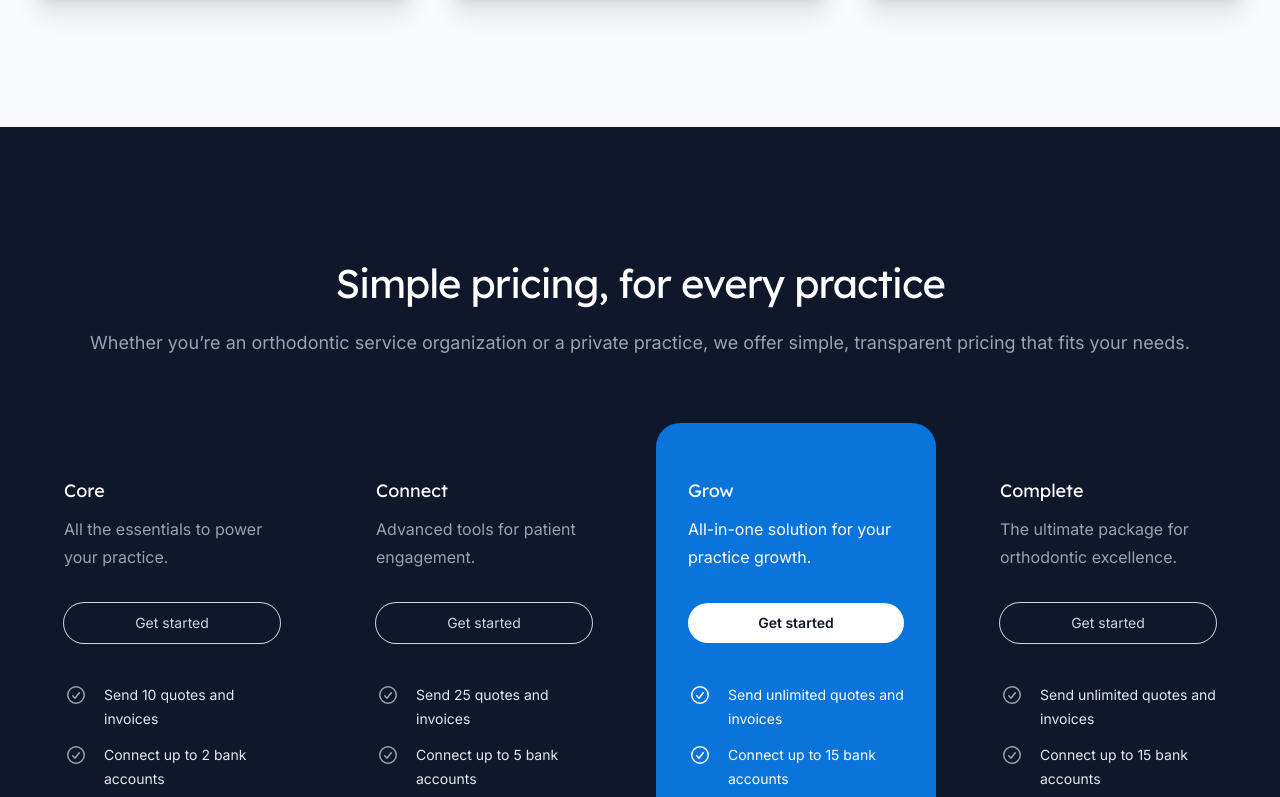
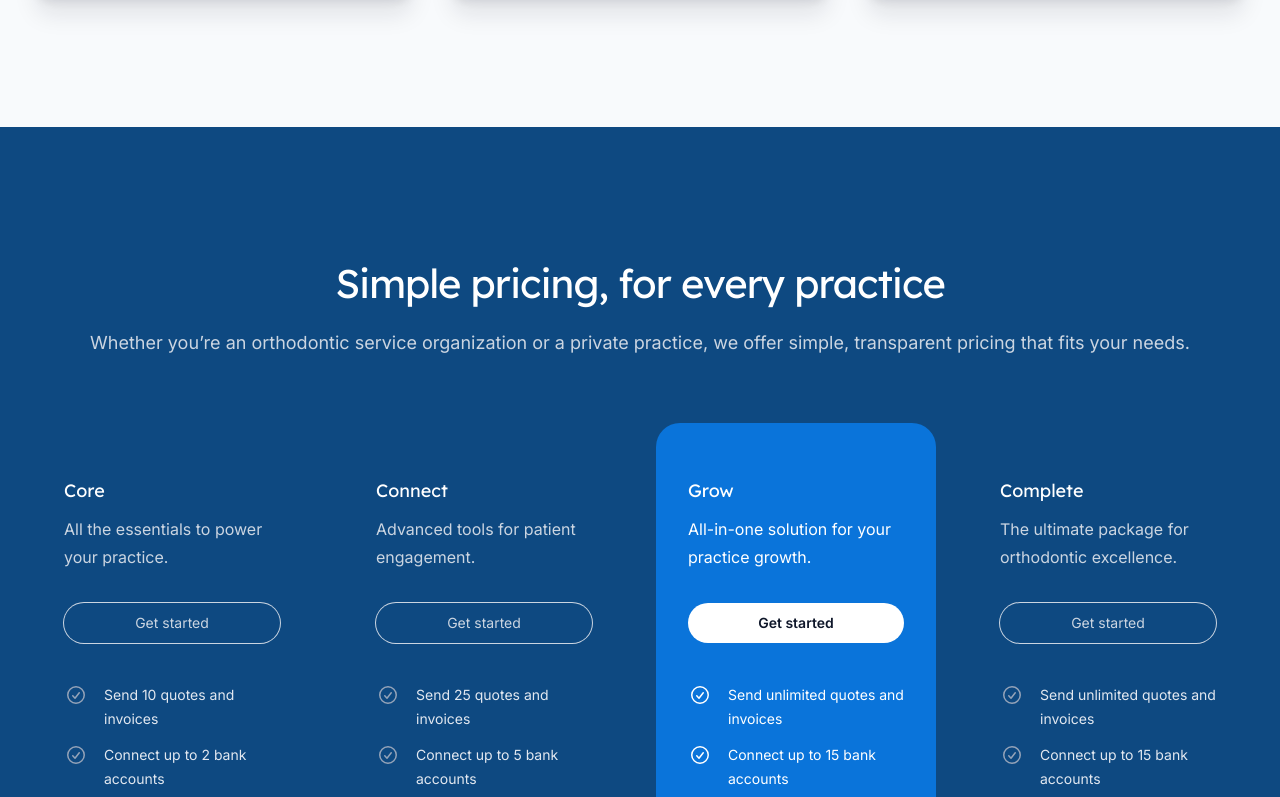
Before and after one commit to logankimbs/friendly-telegram, a Next.js app: page / in a window 1280 px wide. Shown: the part 4623-5420 px from the top of the page. Built offline with nearby package versions, Linux system fonts and the light colour scheme; no server answers.

Commit message:
Update pricing color

```diff
--- a/src/components/Pricing.tsx
+++ b/src/components/Pricing.tsx
@@ -59,7 +59,7 @@ function Plan({
       <p
         className={clsx(
           'mt-2 text-base',
-          featured ? 'text-white' : 'text-slate-400',
+          featured ? 'text-white' : 'text-slate-300',
         )}
       >
         {description}
@@ -99,7 +99,7 @@ export function Pricing() {
     <section
       id="pricing"
       aria-label="Pricing"
-      className="bg-slate-900 py-20 sm:py-32"
+      className="bg-wo-dark-blue py-20 sm:py-32"
     >
       <Container className="max-w-full">
         <div className="md:text-center">
@@ -109,7 +109,7 @@ export function Pricing() {
             </span>{' '}
             for every practice
           </h2>
-          <p className="mt-4 text-lg text-slate-400">
+          <p className="mt-4 text-lg text-slate-300">
             Whether you’re an orthodontic service organization or a private
             practice, we offer simple, transparent pricing that fits your needs.
           </p>
```
